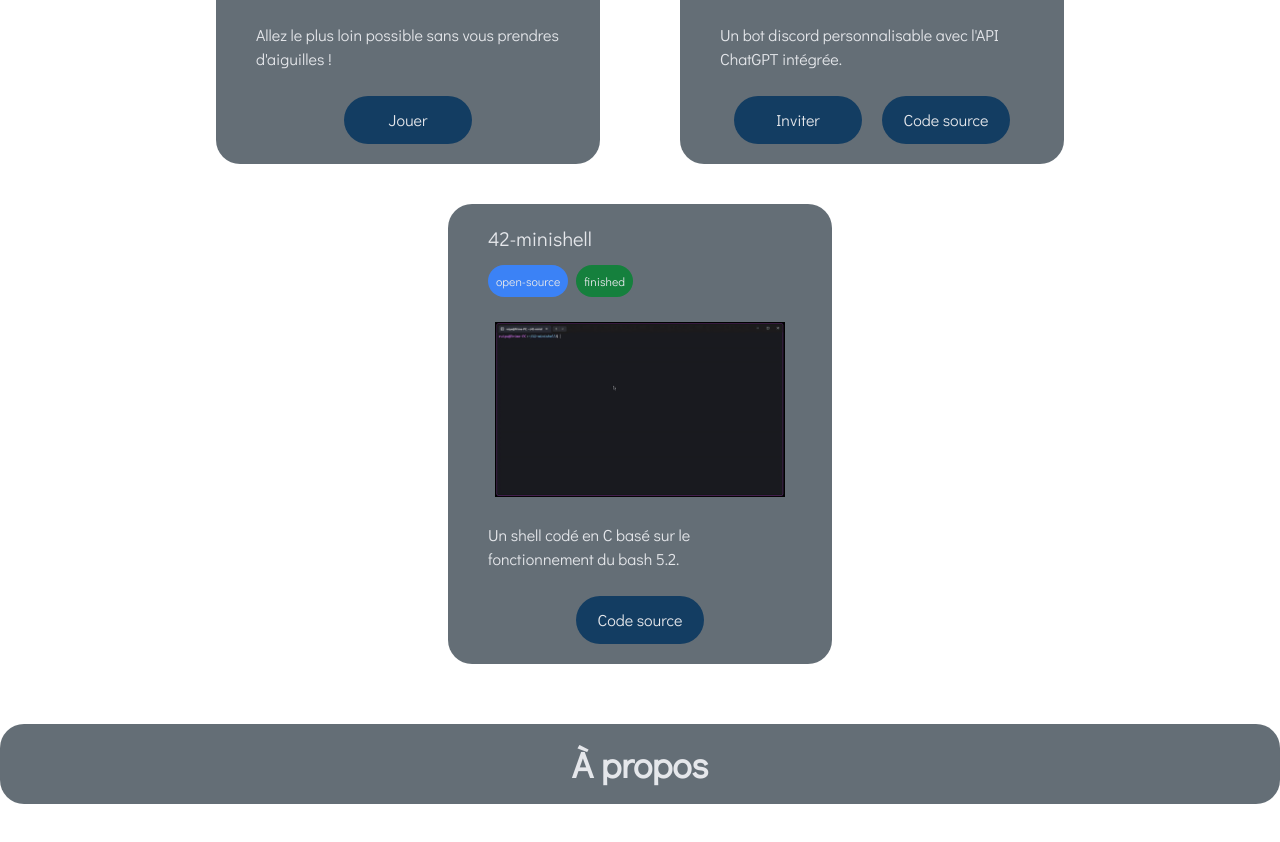
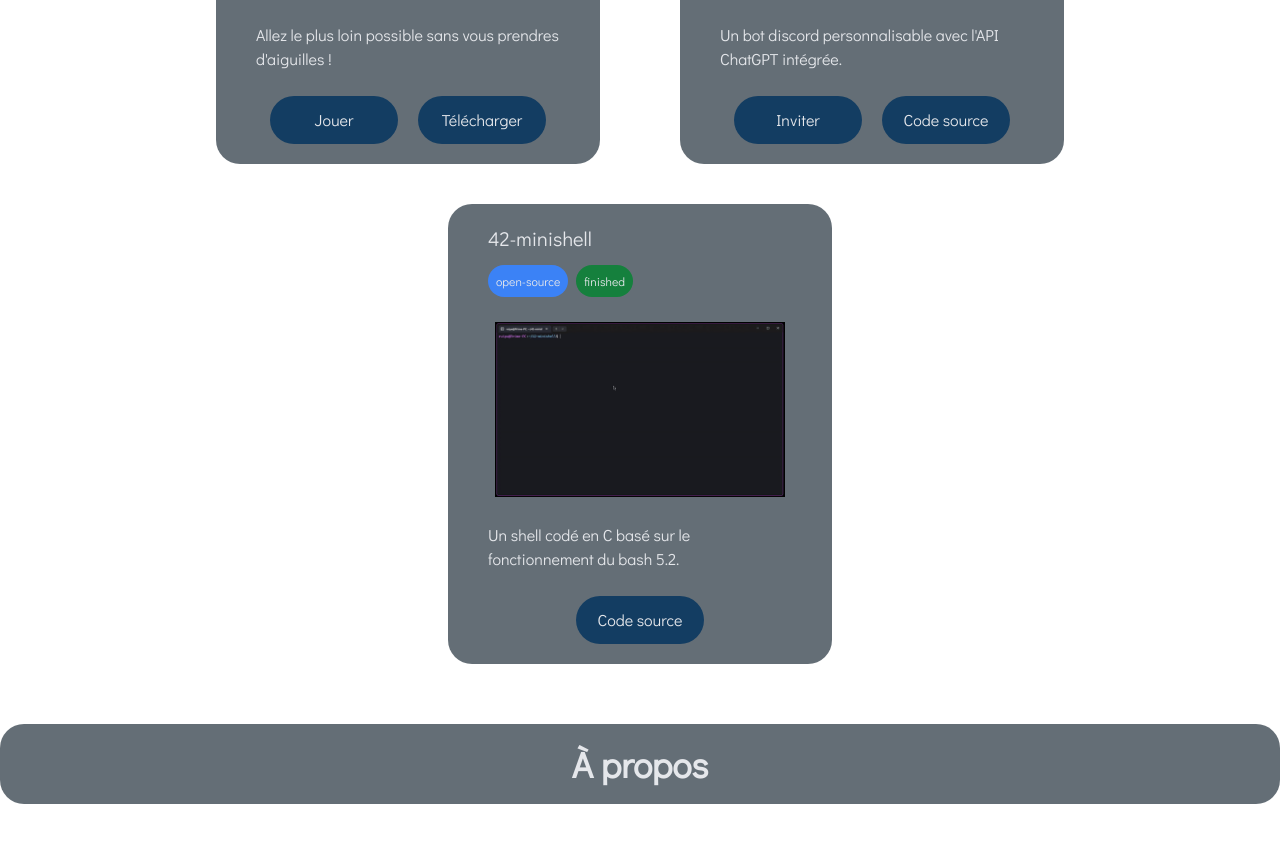
Before and after one commit to RPDJF/ruinformatique-www, a website: page src/index.html in a window 1280 px wide. Shown: the part 2848-3690 px from the top of the page. Drawn offline with nearby package versions, Linux system fonts and the light colour scheme; files that its build step writes are made by us from their sources.

Commit message:
Added playstore link for flappy virus

```diff
--- a/src/index.html
+++ b/src/index.html
@@ -159,6 +159,7 @@
 					<br>
 					<div class="w-full shrink-0 flex flex-wrap justify-center items-center gap-y-2 gap-x-5">
 						<a class="w-32 text-center bg-interactive py-3 rounded-[2rem] duration-300 hover:bg-slate-600" href="https://fv23.ruinformatique.ch/" target="_blank">Jouer</a>
+						<a class="w-32 text-center bg-interactive py-3 rounded-[2rem] duration-300 hover:bg-slate-600" href="https://play.google.com/store/apps/details?id=ch.ruinformatique.fv23" target="_blank">Télécharger</a>
 					</div>
 				</div>
 			</div>
```
